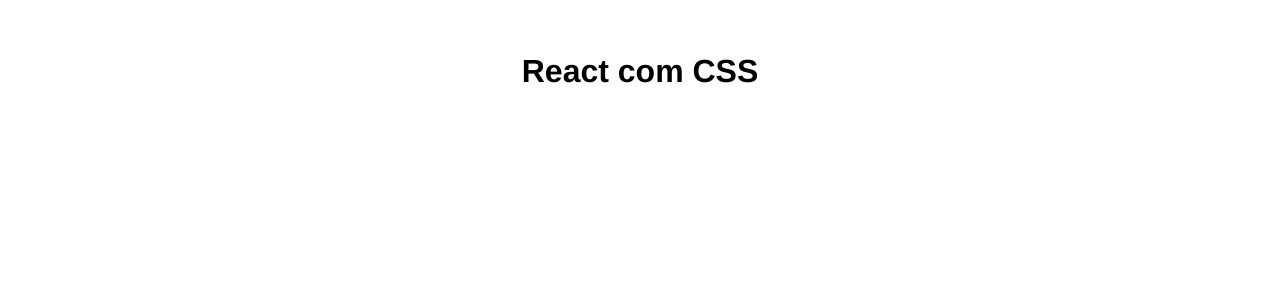
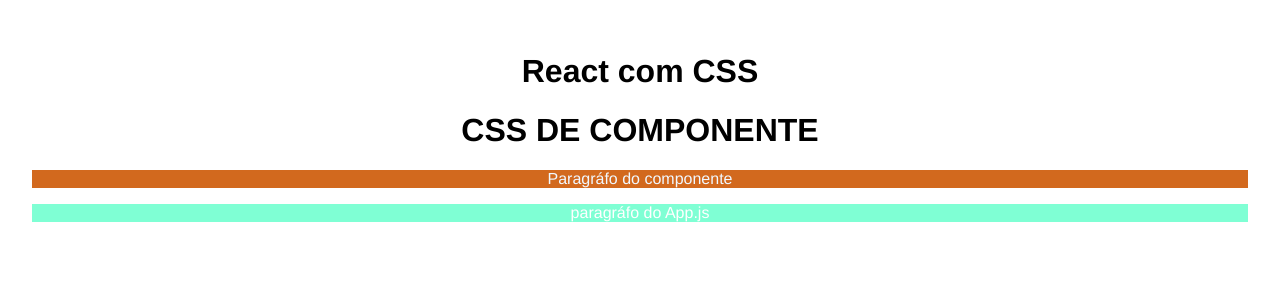
Before and after one commit to fh3mrique/EstudosReact, a React (Vite) app in the folder 04 - REACT E CSS/reactcss/: page / in a window 1280 px wide. Shown: the top 300 px of the page. Built offline with nearby package versions, Linux system fonts and the light colour scheme.

Commit message:
CSS de componente

```diff
--- a/04 - REACT E CSS/reactcss/src/App.jsx
+++ b/04 - REACT E CSS/reactcss/src/App.jsx
@@ -2,6 +2,7 @@ import { useState } from 'react'
 import reactLogo from './assets/react.svg'
 import viteLogo from '/vite.svg'
 import './App.css'
+import MeuComponente from './components/MeuComponente'
 
 function App() {
 
@@ -9,6 +10,11 @@ function App() {
   return (
     <>
       <h1>React com CSS</h1>
+
+      {/* Css de componente */}
+      <MeuComponente/>
+
+      <p>paragráfo do App.js</p>
     </>
   )
 }
--- /dev/null
+++ b/04 - REACT E CSS/reactcss/src/components/MeuComponente.css
@@ -0,0 +1,11 @@
+/*Essa estização será vazada para os componentes p de App.jsx*/
+p{
+    background-color: aquamarine;
+    color: white;
+}
+
+/* colocando classes nos componnetes resolve o problema */
+.my-comp-p{
+    background-color: chocolate;
+    color: aliceblue;
+}
--- /dev/null
+++ b/04 - REACT E CSS/reactcss/src/components/MeuComponente.jsx
@@ -0,0 +1,13 @@
+import React from 'react'
+import "./MeuComponente.css"
+
+const MeuComponente = () => {
+  return (
+    <div>
+        <h1>CSS DE COMPONENTE</h1>
+        <p className='my-comp-p'>Paragráfo do componente</p>
+    </div>
+  )
+}
+
+export default MeuComponente
```
